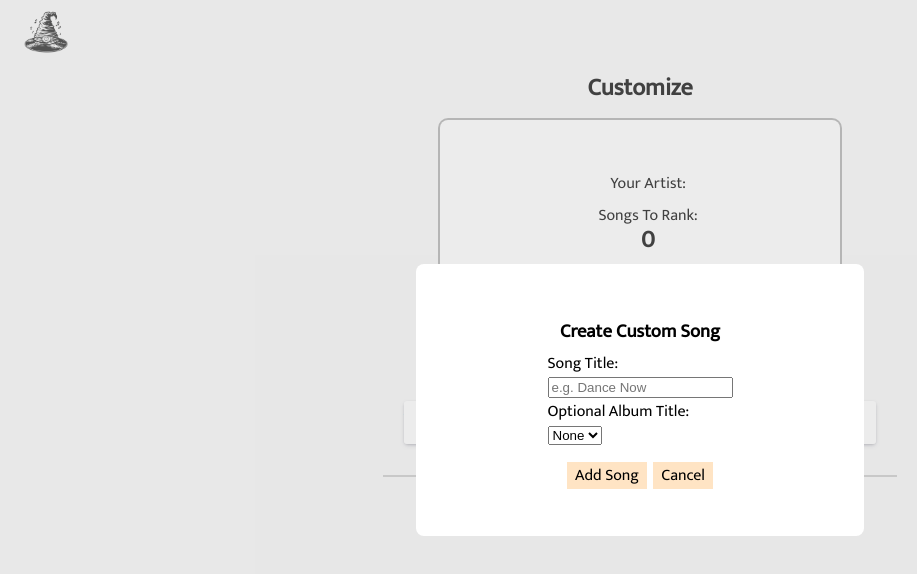
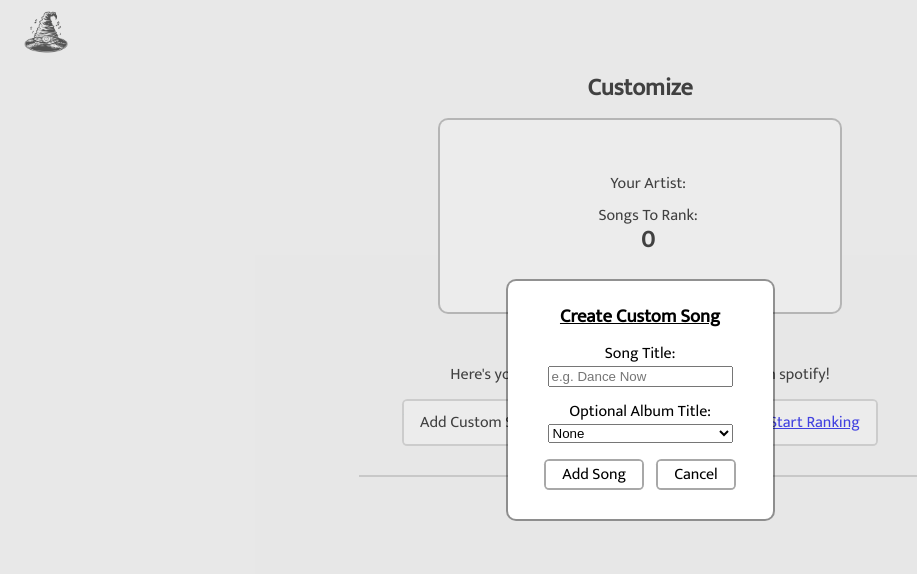
Before and after one commit to griffinbrooks47/songsortinghat, a React (Vite) app in the folder client/: page /customize in a window 1280 px wide. Both pictures are taken after a click on the link "Add Custom Song". Shown: the top 574 px of the page, without its empty margins (0-917 px from the left). Built offline with nearby package versions, Linux system fonts and the light colour scheme.

Commit message:
customize changes

```diff
--- a/client/src/Routes/Customize/customize.css
+++ b/client/src/Routes/Customize/customize.css
@@ -75,13 +75,14 @@
     background-color: white;
     cursor: pointer;
     border-radius: 0.2rem;
-    box-shadow: rgba(50, 50, 93, 0.25) 0px 2px 5px -1px, rgba(0, 0, 0, 0.3) 0px 1px 3px -1px;
+    box-shadow: 0px 0px 0px 2px rgba(0, 0, 0, 0.165);
 }
 
 .custom-songs-divider{
     border: 0.1px solid #00000031;
     margin: 20px 0;
-    width: 40%;
+    width: 60%;
+    max-width: 35rem;
     margin-inline: auto;
     margin-top: 1.25rem;
     margin-bottom: 1.75rem;
@@ -113,40 +114,56 @@
     align-items: center;
     background-color: white;
     flex-direction: column;
-    width: 28rem;
-    height: 17rem;
     border-radius: 0.5rem;
+    box-shadow: 0px 0px 0px 2px rgba(0, 0, 0, 0.384);
 }
+.custom-song-modal-form{
+    display: flex;
+    flex-direction: column;
+}
+
 .custom-song-modal-header{
-    margin-block: 0.5rem;
+    margin-bottom: 0;
+    margin-top: 1.5rem;
+    font-family: mukta, sans-serif;
+    text-decoration: underline;
+}
+.custom-song-modal-subheader{
+    font-family: mukta, sans-serif;
+    margin-top: 0.8rem;
+    text-align: center;
 }
 .custom-song-modal-field{
     margin-bottom: 0.5rem;
+    margin-inline: 2.5rem;
 }
 .custom-song-modal-buttons{
     margin-top: 0.5rem;
+    margin-bottom: 2rem;
+    margin-top: 0.75rem;
 }
 .custom-song-modal-button{
     width: 3rem;
-    background-color: bisque;
-    padding-inline: 0.5rem;
-    margin-inline: 0.2rem;
+    background-color: rgb(255, 255, 255);
+    box-shadow: 0px 0px 0px 2px rgba(0, 0, 0, 0.343);
+    border-radius: 0.2rem;
+    padding-inline: 1rem;
+    margin-inline: 0.5rem;
     cursor: pointer;
+    font-family: mukta, sans-serif;
 }
 
 .custom-song{
     display: flex;
     justify-content: center;
     align-items: center;
-    width: 7rem;
-    height: 4rem;
     background-color: rgb(255, 255, 255);
-    box-shadow: 0px 0px 10px rgba(0, 0, 0, 0.2);
+    box-shadow: 0px 0px 0px 2px rgba(0, 0, 0, 0.165);
     border-radius: 0.2rem;
 }
 .custom-song-tag{
-    height: 100%;
-    width: 100%;
+    padding-inline: 1.25rem;
+    padding-block: 0.75rem;
     display: flex;
     justify-content: center;
     align-items: center;
--- a/client/src/Routes/Customize/customize.jsx
+++ b/client/src/Routes/Customize/customize.jsx
@@ -182,10 +182,10 @@ export const CustomSongModal = (props) => {
                 <div className='custom-song-modal'>
                     <h3 className='custom-song-modal-header'>Create Custom Song</h3>
                     <div className='custom-song-modal-field'>
-                        <form onSubmit={handleSubmit(onSubmit)}>
-                            <div>Song Title:</div>
+                        <form onSubmit={handleSubmit(onSubmit)} className="custom-song-modal-form">
+                            <div className='custom-song-modal-subheader'>Song Title:</div>
                             <input type='text' placeholder='e.g. Dance Now' {...register("name")}></input>
-                            <div>Optional Album Title:</div>
+                            <div className='custom-song-modal-subheader'>Optional Album Title:</div>
                             <select {...register("album")}>
                                 <option value={"none"}>
                                     None
```
